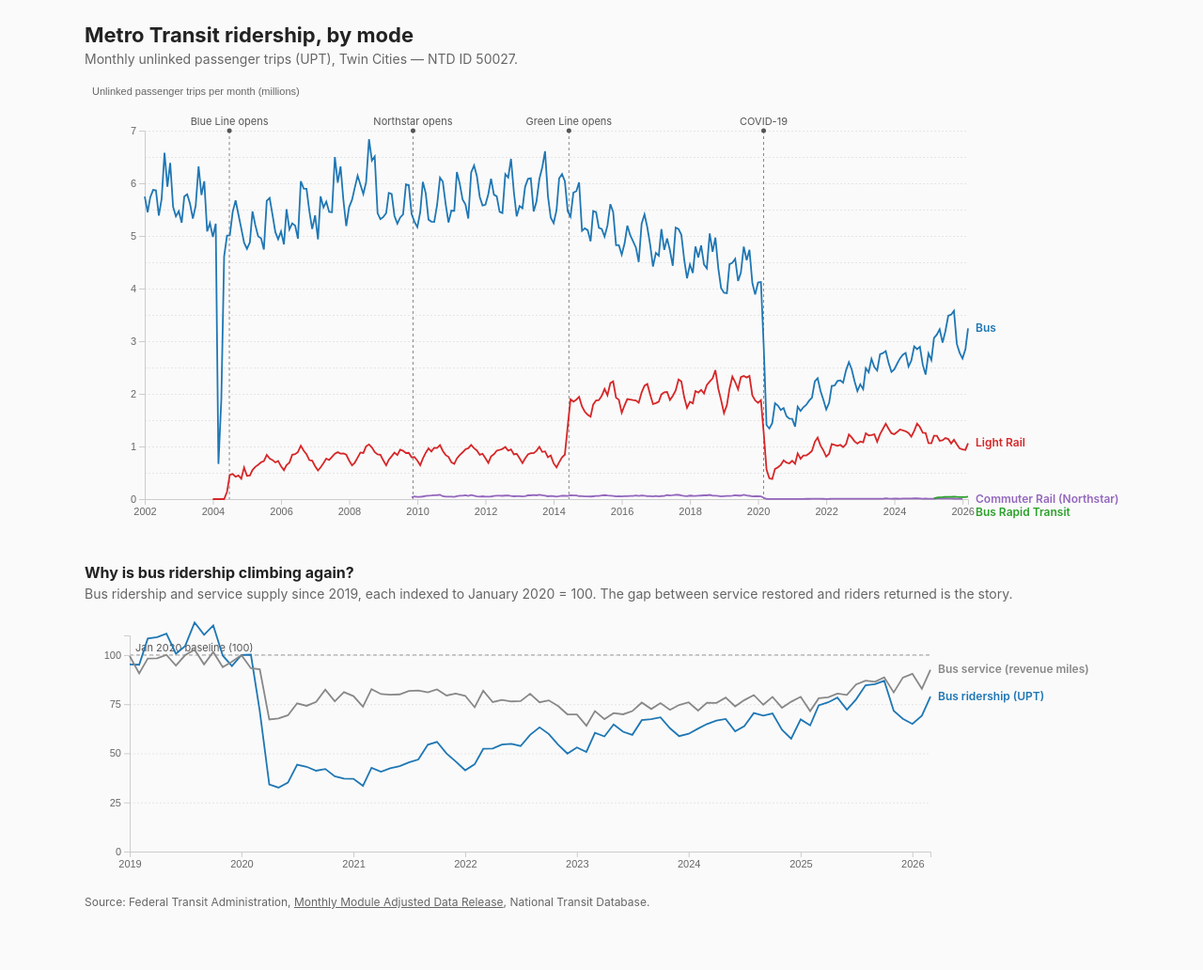
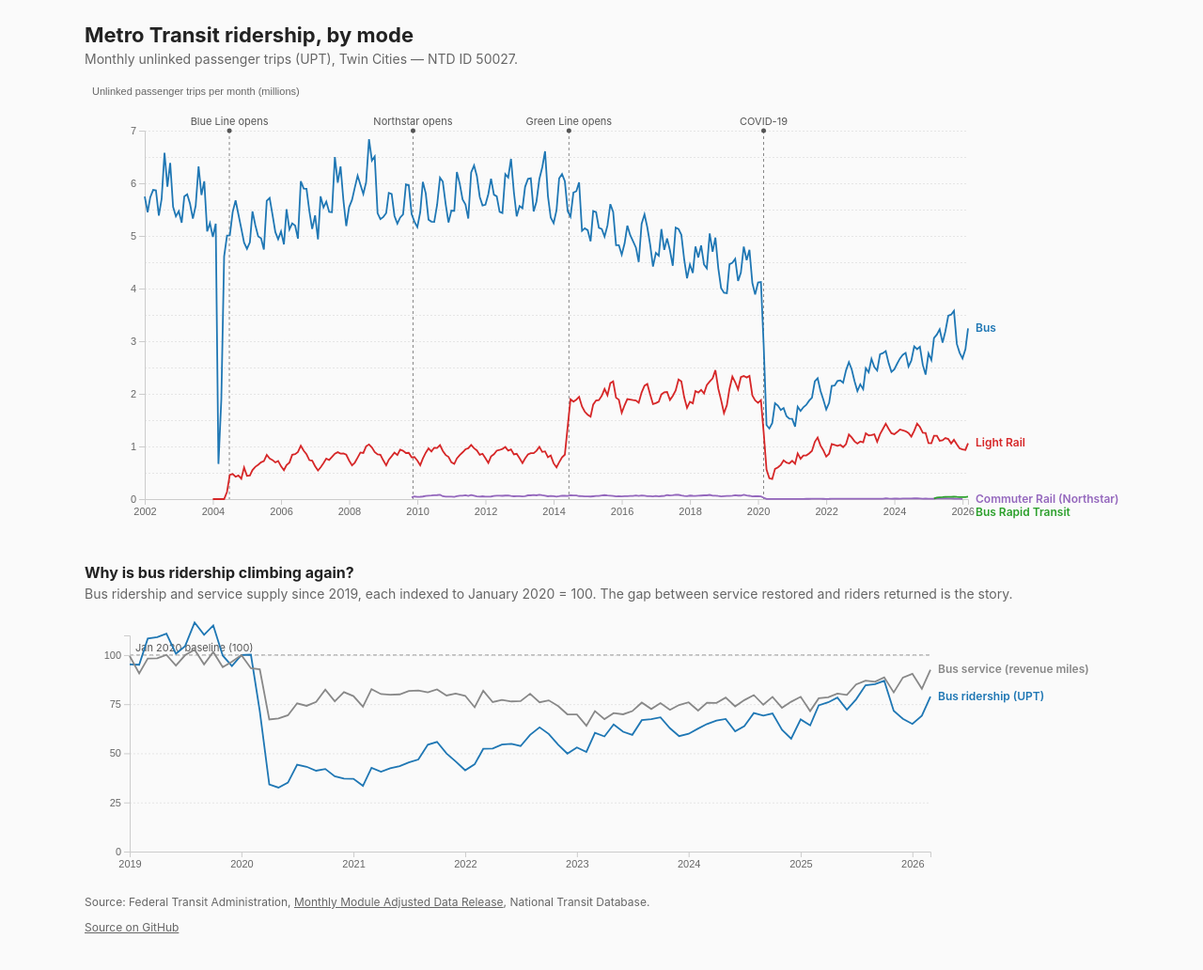
Before and after one commit to tmpprojects/metrotransitridership, a plain HTML site: page index.html in a window 1280 px wide. Shown: the whole page at 94% size. Drawn offline with Linux system fonts and the light colour scheme.

Commit message:
Add to the home page a link to github source repo.

```diff
--- a/index.html
+++ b/index.html
@@ -33,12 +33,15 @@
         margin: 0 0 16px;
         font-size: 14px;
       }
-      .source {
+      .source, .footer {
         margin-top: 12px;
         color: var(--muted);
         font-size: 12px;
       }
-      .source a { color: inherit; }
+      .source a, .footer a { color: inherit; }
+      .footer {
+        margin-top: 8px;
+      }
       #chart { width: 100%; }
       .axis path, .axis line {
         stroke: #ccc;
@@ -102,6 +105,9 @@
         Source: Federal Transit Administration,
         <a href="https://www.transit.dot.gov/ntd/data-product/monthly-module-adjusted-data-release">
           Monthly Module Adjusted Data Release</a>, National Transit Database.
+      </p>
+      <p class="footer">
+        <a href="https://github.com/tmpprojects/metrotransitridership">Source on GitHub</a>
       </p>
     </div>
 
```
